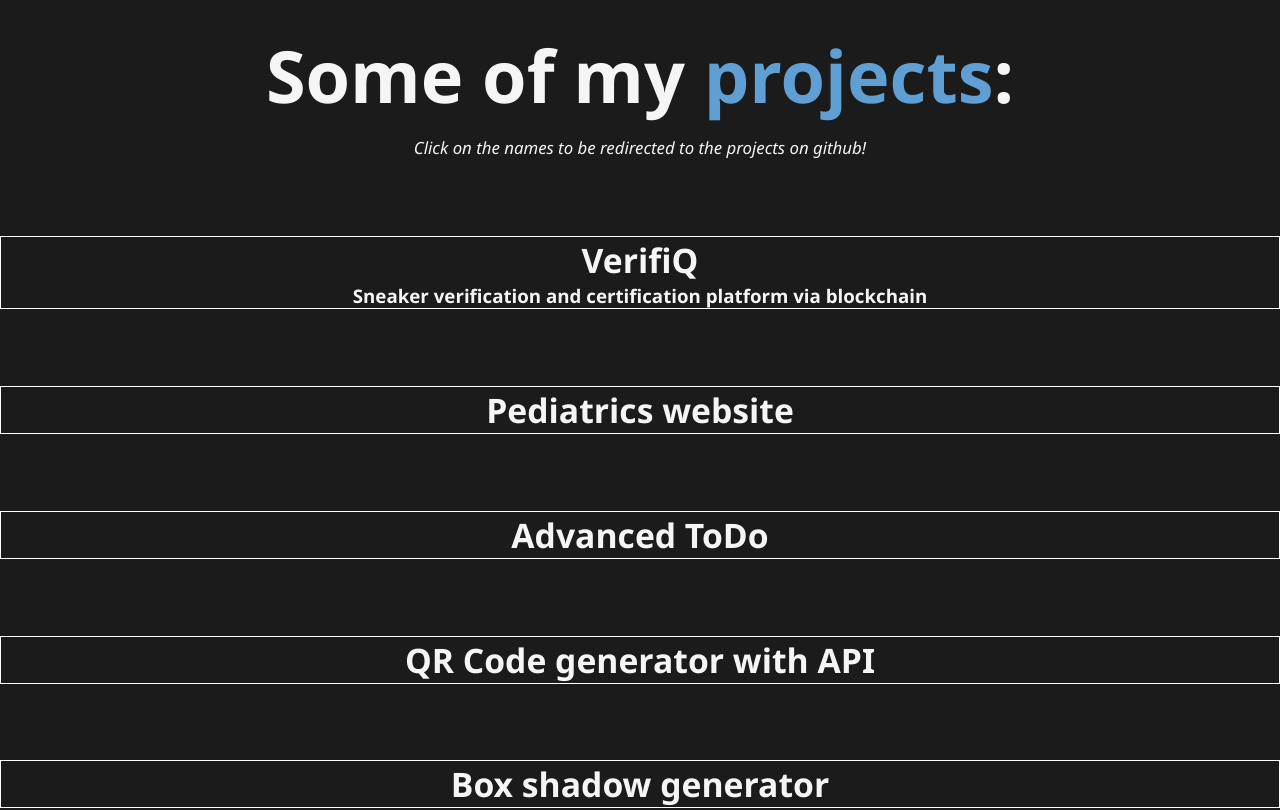
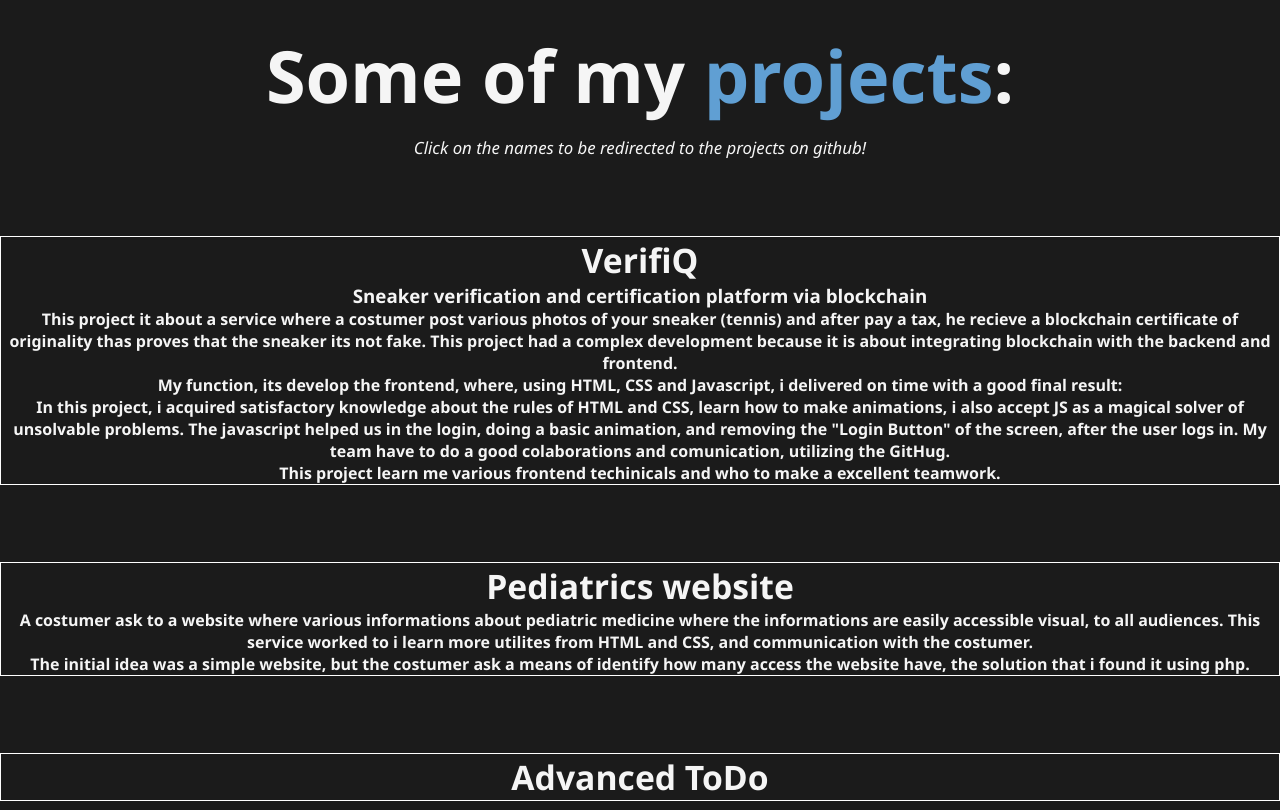
Before and after one commit to gabmajeau/Portifolio, a plain HTML site: page home.html in a window 1280 px wide. Shown: the top 810 px of the page. Drawn offline with Linux system fonts and the light colour scheme.

Commit message:
Update home.html

```diff
--- a/home.html
+++ b/home.html
@@ -1,5 +1,6 @@
 <!DOCTYPE html>
 <html lang="en">
+
 <head>
 
     <meta charset="UTF-8">
@@ -8,6 +9,7 @@
     <script src="js/script.js" defer></script>
     <title>My portifolio</title>
 </head>
+
 <body>
     <div class="title">
         <h1>Some of my <span class="palavra">projects</span>:</h1>
@@ -17,10 +19,27 @@
     <div class="container">
         <h3><a href="https://github.com/LerryHP/Aplicativo-de-certificacao" target="_blank">VerifiQ </a> </br>
             Sneaker verification and certification platform via blockchain</h3>
+        <h4>This project it about a service where a costumer post various photos of your sneaker (tennis) and after pay
+            a tax, he recieve a blockchain certificate of originality thas proves that the sneaker its not fake. This
+            project
+            had a complex development because it is about integrating blockchain with the backend and frontend. </br>
+            My function, its develop the frontend, where, using HTML, CSS and Javascript, i delivered on time with a
+            good final result:
+        </h4>
+        <h4>In this project, i acquired satisfactory knowledge about the rules of HTML and CSS, learn how to make
+            animations, i also accept JS as a
+            magical solver of unsolvable problems. The javascript helped us in the login, doing a basic animation, and
+            removing the "Login Button" of the screen, after the user logs in. My team have to do a good colaborations
+            and comunication, utilizing the GitHug.</h4>
+        <h4>This project learn me various frontend techinicals and who to make a excellent teamwork.</h4>
     </div>
 
     <div class="container">
         <h3><a href="https://github.com/gabmajeau/Site-pediatria" target="_blank">Pediatrics website</a></h3>
+        <h4>A costumer ask to a website where various informations about pediatric medicine where the informations are
+            easily accessible visual, to all audiences. This service worked to i learn more utilites from HTML and CSS,
+            and communication with the costumer.</h4>
+            <h4>The initial idea was a simple website, but the costumer ask a means of identify how many access the website have, the solution that i found it using php.</h4>
     </div>
 
     <div class="container">
@@ -40,4 +59,5 @@
     </div>
 
 </body>
+
 </html>
```
Lines whose indentation alone changed are shown as unchanged.
